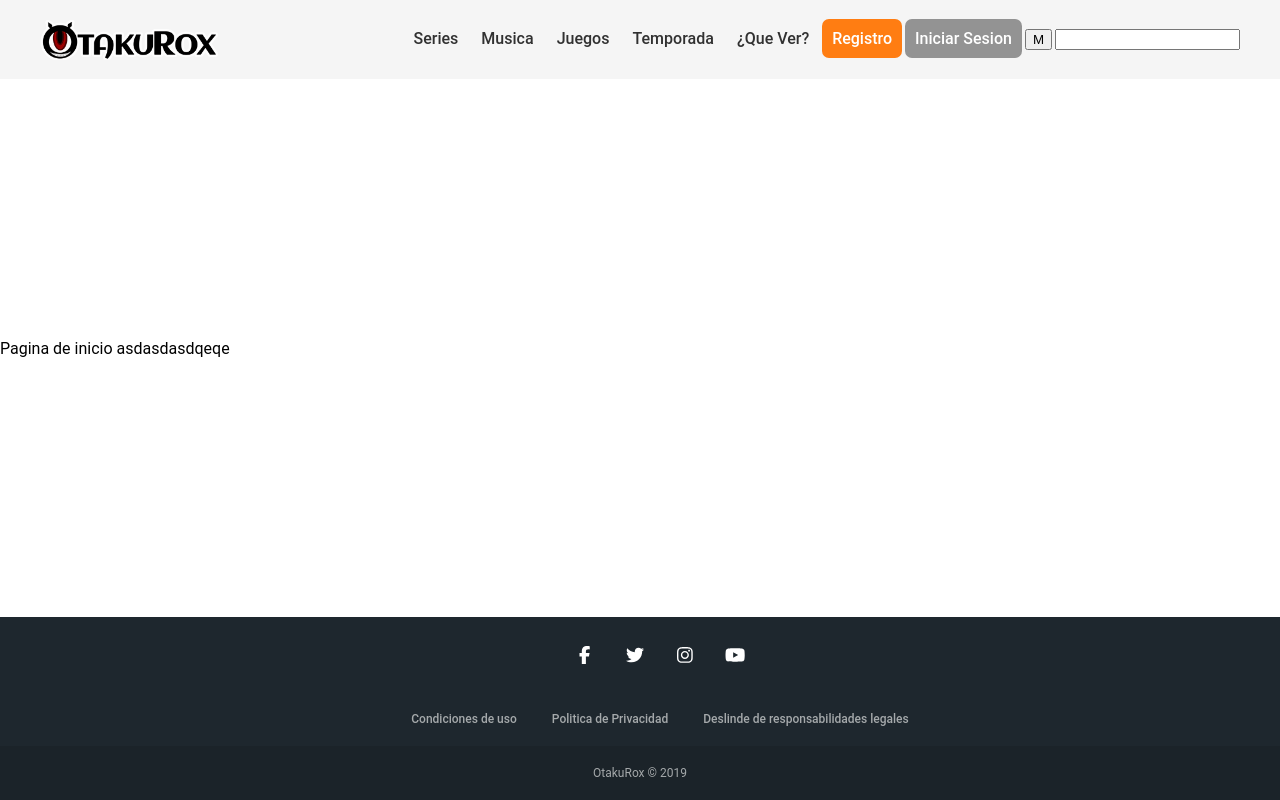
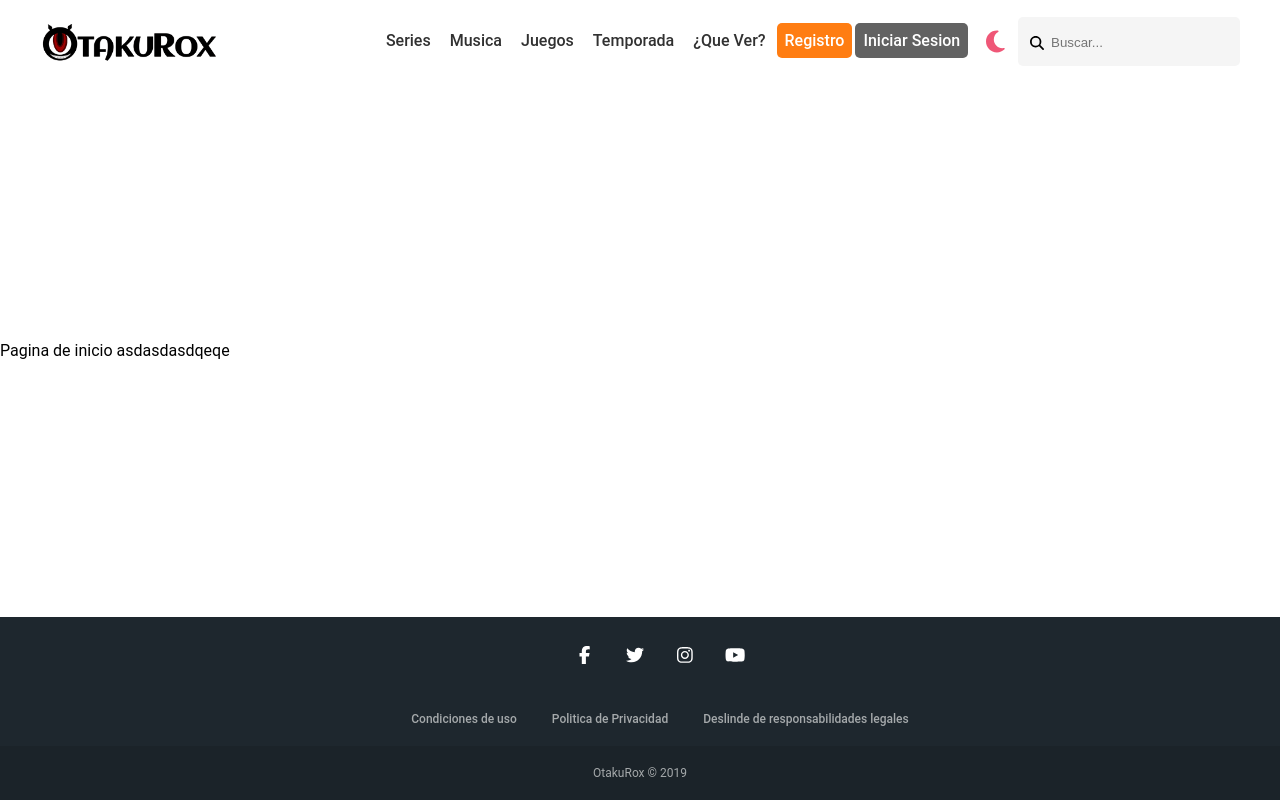
Before and after one commit to Cesar671/OtakuRoxClone, a React (Create React App) app: page / in a window 1280 px wide. Built offline with nearby package versions, Linux system fonts and the light colour scheme.

Commit message:
Menu almost finished

```diff
--- a/src/global/theme.js
+++ b/src/global/theme.js
@@ -6,6 +6,17 @@ const DARK = "dark"
 export const tokens = (mode) => {
 
     return (mode === LIGHT ? {
+        menu: {
+          100: "#ffffff",
+          200: "#ffffff",
+          300: "#ffffff",
+          400: "#ffffff",
+          500: "#ffffff",
+          600: "#cccccc",
+          700: "#999999",
+          800: "#666666",
+          900: "#333333"
+        },
         footer: {
             100: "#d2d4d5",
             200: "#a5a9ab",
@@ -39,7 +50,29 @@ export const tokens = (mode) => {
             800: "#663207",
             900: "#331904"
         },
+        red: {
+          100: "#fcdde4",
+          200: "#f9bcc9",
+          300: "#f59aad",
+          400: "#f27992",
+          500: "#ef5777",
+          600: "#bf465f",
+          700: "#8f3447",
+          800: "#602330",
+          900: "#301118"
+},
     }: {
+        menu: {
+          100: "#cfd1d2",
+          200: "#a0a2a5",
+          300: "#707477",
+          400: "#41454a",
+          500: "#11171d",
+          600: "#0e1217",
+          700: "#0a0e11",
+          800: "#07090c",
+          900: "#030506"
+        },
         footer: {
             100: "#d2d4d5",
             200: "#a5a9ab",
@@ -73,6 +106,17 @@ export const tokens = (mode) => {
             800: "#663207",
             900: "#331904"
         },
+        red: {
+          100: "#fcdde4",
+          200: "#f9bcc9",
+          300: "#f59aad",
+          400: "#f27992",
+          500: "#ef5777",
+          600: "#bf465f",
+          700: "#8f3447",
+          800: "#602330",
+          900: "#301118"
+},
     })
 };
 
--- a/src/global/topmenu/TopMenu.jsx
+++ b/src/global/topmenu/TopMenu.jsx
@@ -1,7 +1,10 @@
-import React from 'react'
+import React, { useEffect, useState } from 'react'
 import styles from "./topmenu.module.css"
 import { tokens, ColorThemeContext } from "../theme"
 import { URL_LOGO } from '../resources'
+import { faBars, faSun, faMoon } from '@fortawesome/free-solid-svg-icons'
+import { FontAwesomeIcon } from '@fortawesome/react-fontawesome'
+import Searcher from './components/Searcher'
 
 const ButtonTopMenu = ({ link, name, colors, styleProp }) => (
     <a
@@ -11,7 +14,14 @@ const ButtonTopMenu = ({ link, name, colors, styleProp }) => (
             color: colors.primary[900]
           }}
         >
-        <div className={ styles.button_container_topmenu }>
+        <div className={ styles.button_container_topmenu }
+          style = {{
+            '@media (maxWidth: 1100px)': {
+              color: `${colors.red[500]} !important`,
+
+            }
+          }}
+        >
           <div className={ styles.button } style={styleProp}>
               { name }
 
@@ -22,15 +32,32 @@ const ButtonTopMenu = ({ link, name, colors, styleProp }) => (
         </a>
 )
 
+
+
 const TopMenu = () => {
 
   const { mode, toogleMode } = React.useContext(ColorThemeContext);
   const colors = tokens(mode);
+  const [isCollapsed, setIsCollapsed] = useState(false)
+  const [ isSmallWindows, setIsSmallWindows ] = useState(window.matchMedia('(max-width: 1100px)').matches)
+
+  useEffect(() => {
+      const handleResize = () => {
+        setIsSmallWindows(window.matchMedia('(max-width: 1100px)').matches)
+      }
+
+      window.addEventListener('resize', handleResize)
+      console.log(isCollapsed && isSmallWindows)
+      return () => {
+        window.removeEventListener('resize', handleResize)
+      }
+
+  },[])
 
   return (
     <nav
       style={{
-        backgroundColor: colors.primary[500],
+        backgroundColor: colors.menu[500],
         display: "flex",
         justifyContent: "center"
       }}
@@ -42,10 +69,32 @@ const TopMenu = () => {
           <img className={ styles.img_logo } src={ URL_LOGO } />
         </div>
 
+          <FontAwesomeIcon
+            style={{
+              color: colors.red[500],
+              fontSize: "30px",
+              cursor: "pointer",
+              display: (isSmallWindows)? "flex": "none",
+              userSelect: "none"
+            }}
+            onClick={ () => setIsCollapsed(!isCollapsed) }
+            icon={ faBars }
+          />
           <div
             className={ styles.topmenu_button_container }
+            style={
+              {
+                backgroundColor: ( isSmallWindows ) ? colors.primary[100]:colors.menu[500],
+                display: (isSmallWindows) && ((isCollapsed) ? "flex":"none")
+              }
+            }
+          >
+            <div className={ styles.topmenu_button_container_before }
+              style={{
+                 borderColor : `transparent transparent ${ colors.primary[600] } transparent`,
 
-        >
+              }}
+            ></div>
             <ButtonTopMenu link="#" name="Series" colors={ colors }/>
             <ButtonTopMenu link="#" name="Musica" colors={ colors }/>
             <ButtonTopMenu link="#" name="Juegos" colors={ colors }/>
@@ -56,11 +105,21 @@ const TopMenu = () => {
             }
             />
             <ButtonTopMenu link="#" name="Iniciar Sesion" colors={ colors } styleProp={
-            {backgroundColor: colors.primary[700], color: "white"}
+              {backgroundColor: colors.primary[800], color: "white"}
             }/>
-          <button onClick={ toogleMode }> M </button>
-          <input type='search' ></input>
+            <FontAwesomeIcon
+              className={ styles.hand_animation }
+              icon={ (mode == "light") ? faMoon: faSun }
+              style={{
+                fontSize: "25px",
+                margin: "5px 10px 5px 15px",
+                color: colors.red[500]
+              }}
+              onClick={ toogleMode }
+            />
+            <Searcher />
           </div>
+
       </div>
 
     </nav>
--- /dev/null
+++ b/src/global/topmenu/components/Searcher.jsx
@@ -0,0 +1,52 @@
+import React from 'react'
+import { tokens, ColorThemeContext } from '../../theme'
+import styles from './searcher.module.css'
+import { FontAwesomeIcon } from '@fortawesome/react-fontawesome'
+import { faSearch } from '@fortawesome/free-solid-svg-icons'
+
+const Searcher = () => {
+
+    const mode = React.useContext(ColorThemeContext).mode
+    const colors = tokens(mode);
+    const ref = React.useRef();
+    const [ inputText, setInputText ] = React.useState("")
+
+    const handlerInputSearcher = (e) => {
+        if(e.keyCode == 13){
+            console.log(ref.current.value)
+        }
+    }
+
+    const handlerChangeValue = () => {
+        setInputText(ref.current.value)
+    }
+
+  return (
+    <div
+        className={ styles.container_searcher }
+        style={{
+            backgroundColor: colors.primary[500],
+        }}
+    >
+        <FontAwesomeIcon
+            icon={ faSearch }
+            style={{
+                fontSize: "14px",
+            }}
+        />
+        <input
+            ref = { ref }
+            onChange={ handlerChangeValue }
+            onKeyDown={ handlerInputSearcher }
+            className={ styles.input_searcher }
+            type='search'
+            placeholder='Buscar...'
+            style={{
+                color: colors.primary[900]
+            }}
+            />
+    </div>
+  )
+}
+
+export default Searcher
--- /dev/null
+++ b/src/global/topmenu/components/searcher.module.css
@@ -0,0 +1,17 @@
+.container_searcher{
+    display: flex;
+    gap: 5px;
+    padding: 17px 10px 15px 12px;
+    border-radius: 5px;
+    align-items: center;
+}
+
+.input_searcher:focus{
+    outline: none;
+}
+
+.input_searcher{
+    background-color: transparent;
+    border-color: transparent;
+    border-style: none;
+}
--- a/src/global/topmenu/topmenu.module.css
+++ b/src/global/topmenu/topmenu.module.css
@@ -2,10 +2,9 @@
     display: flex;
     align-items: center;
     justify-content: space-between;
-    padding: 19px;
+    padding: 17px;
     position: relative;
     min-width: 1200px;
-
 }
 
 @media (max-width: 1200px) {
@@ -15,11 +14,51 @@
     }
 }
 
+@media (max-width: 1100px){
+    .topmenu_button_container{
+        padding-top: 10px;
+        padding-bottom: 20px;
+        flex-direction: column;
+        gap: 0px !important;
+        justify-content: center;
+        align-items: center;
+        width: 240px;
+        position: absolute !important;
+        top: 90px;
+        right: 1%;
+    }
+    .topmenu_button_container_before{
+        content: "";
+        position: absolute;
+        top: -20px;
+        right: 20px;
+        border-width: 10px;
+        border-style: solid;
+        border-color: transparent transparent #f0f0f0 transparent;
+    }
+    .button{
+        width: 100%;
+        text-align: start;
+        padding: 8px !important;
+    }
+    .topmenu_link{
+        width: 80%;
+        position: relative;
+    }
+    .buttonLineStyled{
+        width: 0px !important;
+    }
+    .button_container_topmenu:hover{
+        transform: translateY(0) !important;
+        color: #ef5777;
+    }
+}
+
 .topmenu_link{
     font-size: 16px;
     font-weight: 500;
     text-decoration: none;
-
+    position: relative;
 
 }
 
@@ -35,12 +74,14 @@
     justify-content: end;
     align-items: center;
     gap: 3px;
+    border-radius: 7px;
+    position: relative;
 }
 
 .button{
-    padding: 10px;
-    border-radius: 7px;
-
+    padding: 8px;
+    border-radius: 5px;
+    white-space: nowrap;
 }
 
 .button_container_topmenu:hover{
@@ -74,17 +115,22 @@
     transition: all 0.3s ease-in-out ;
 }
 
+.setVisible{
+    visibility: visible;
+}
 
-@keyframes LineAnimated {
-    0%{
-        transform: scaleX(1);
+.hand_animation:hover {
+    animation-name: handMovement;
+    animation-duration: 2s;
+    animation-timing-function: linear;
+    animation-fill-mode: forwards;
+  }
+
+  @keyframes handMovement {
+    0% {
+      transform: rotate(-40deg)
     }
-
-    50%{
-        transform: scaleX(2)
+    30% {
+      transform: rotate(270deg);
     }
-
-    100%{
-        transform: scaleX(3);
-    }
-}
+  }
```
Lines whose indentation alone changed are shown as unchanged.
